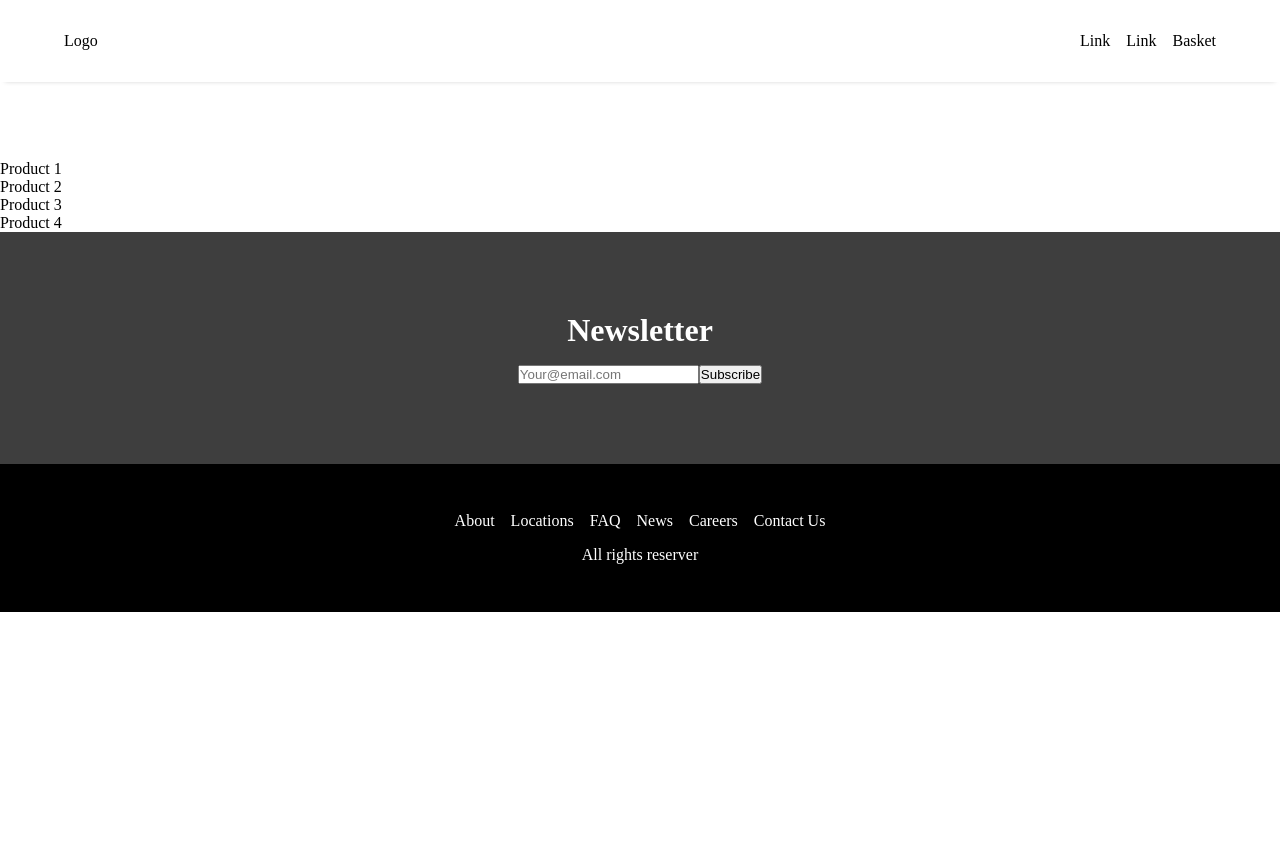
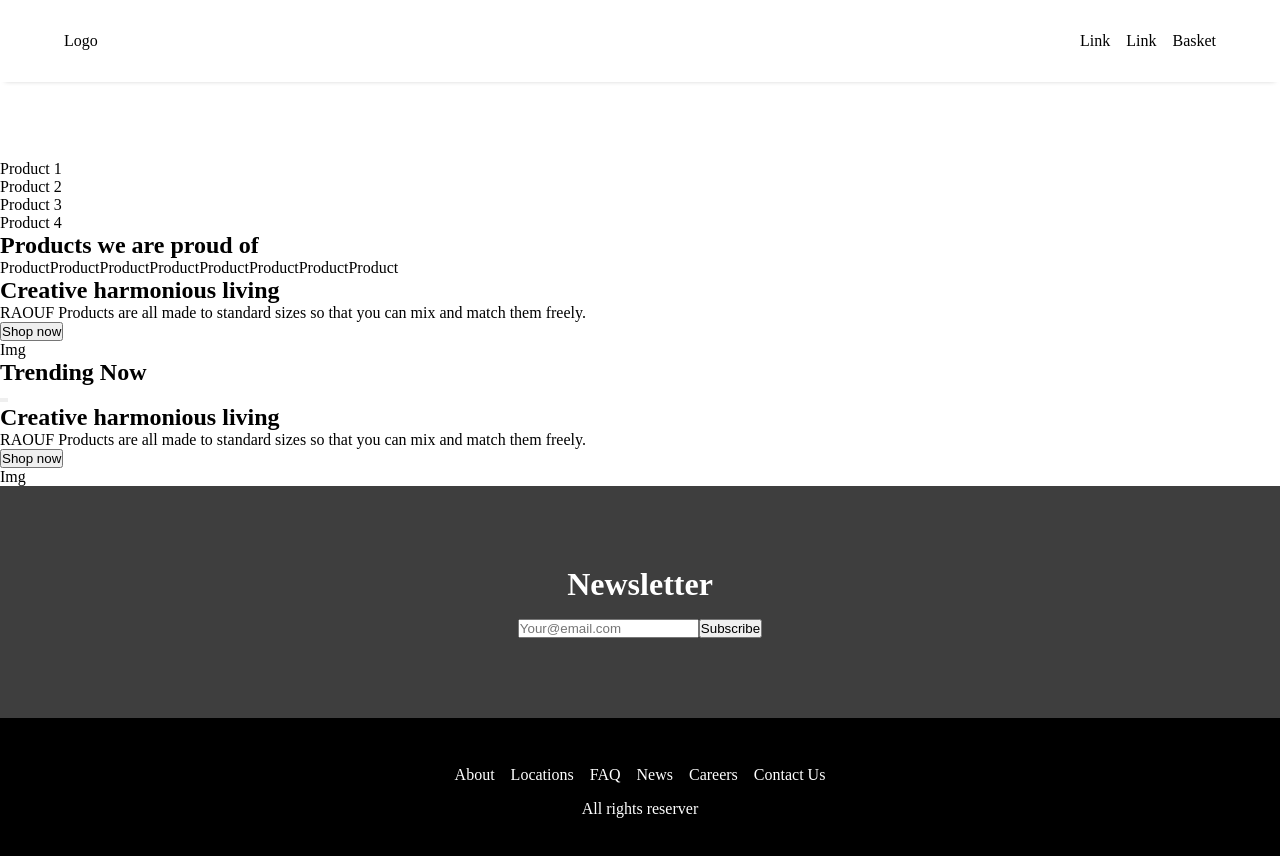
Before and after one commit to OnigiriKing/kumo-market, a React (Create React App) app: page / in a window 1280 px wide. Shown: the top 856 px of the page. Before the commit the page ends 800 px from the top, so only its background shows below. Built offline with nearby package versions, Linux system fonts and the light colour scheme.

Commit message:
HomePage base (jsx) created

```diff
--- a/src/pages/homePage/HomePage.jsx
+++ b/src/pages/homePage/HomePage.jsx
@@ -10,8 +10,9 @@ export default function HomePage() {
       <div id="home-page">
         <Start />
         <Products />
+        <Banner />
         <Trending />
-        <Banner />
+        <Banner reverse={true}/>
       </div>
     );
 }
--- a/src/pages/homePage/components/Banner.jsx
+++ b/src/pages/homePage/components/Banner.jsx
@@ -1,5 +1,34 @@
 export default function Banner(reverse = false) {
-  const content = !reverse ? <div></div> : <div></div>;
-
+  const content = !reverse ? (
+    <div className="banner-screen">
+      <div className="banner-wrapper">
+        <div>
+          <h2>Creative harmonious living</h2>
+          <p>
+            RAOUF Products are all made to standard sizes so that you can mix
+            and match them freely.
+          </p>
+          <button>Shop now</button>
+        </div>
+        <div>Img</div>
+      </div>
+    </div>
+  ) : (
+    <div>
+      <div className="banner-screen">
+        <div className="banner-wrapper">
+          <div>
+            <h2>Creative harmonious living</h2>
+            <p>
+              RAOUF Products are all made to standard sizes so that you can mix
+              and match them freely.
+            </p>
+            <button>Shop now</button>
+          </div>
+          <div>Img</div>
+        </div>
+      </div>
+    </div>
+  );
   return content;
 }
--- a/src/pages/homePage/components/Products.jsx
+++ b/src/pages/homePage/components/Products.jsx
@@ -1,9 +1,22 @@
+import { Link } from "react-router-dom";
+
 export default function Products() {
 
    return (
-       <div className="products-screen">
-        <div className="products-wrapper">
-        </div>
+     <div className="products-screen">
+       <div className="products-wrapper">
+         <h2>Products we are proud of</h2>
+         <div>
+           <Link to="/">Product</Link>
+           <Link to="/">Product</Link>
+           <Link to="/">Product</Link>
+           <Link to="/">Product</Link>
+           <Link to="/">Product</Link>
+           <Link to="/">Product</Link>
+           <Link to="/">Product</Link>
+           <Link to="/">Product</Link>
+         </div>
        </div>
-    );
+     </div>
+   );
 }
--- a/src/pages/homePage/components/Trending.jsx
+++ b/src/pages/homePage/components/Trending.jsx
@@ -1,6 +1,17 @@
 export default function Trending() {
 
    return (
-       <div className="trending-screen"></div>
-    );
+     <div className="trending-screen">
+       <div className="trending-wrapper">
+         <div className="trending-nav">
+           <h2>Trending Now</h2>
+           <div>
+             <button></button>
+             <button></button>
+           </div>
+         </div>
+         <div className="trending-items"></div>
+       </div>
+     </div>
+   );
 }
--- a/src/pages/navBar/NavBar.jsx
+++ b/src/pages/navBar/NavBar.jsx
@@ -6,9 +6,9 @@ export default function NavBar() {
   return (
     <nav id="nav-bar">
       <div className="nav-wrapper">
-      <div className="nav-logo">
+      <Link to="/" className="nav-logo">
         Logo
-      </div>
+      </Link>
       <div className="nav-links">
         <Link>Link</Link>
         <Link>Link</Link>
```
